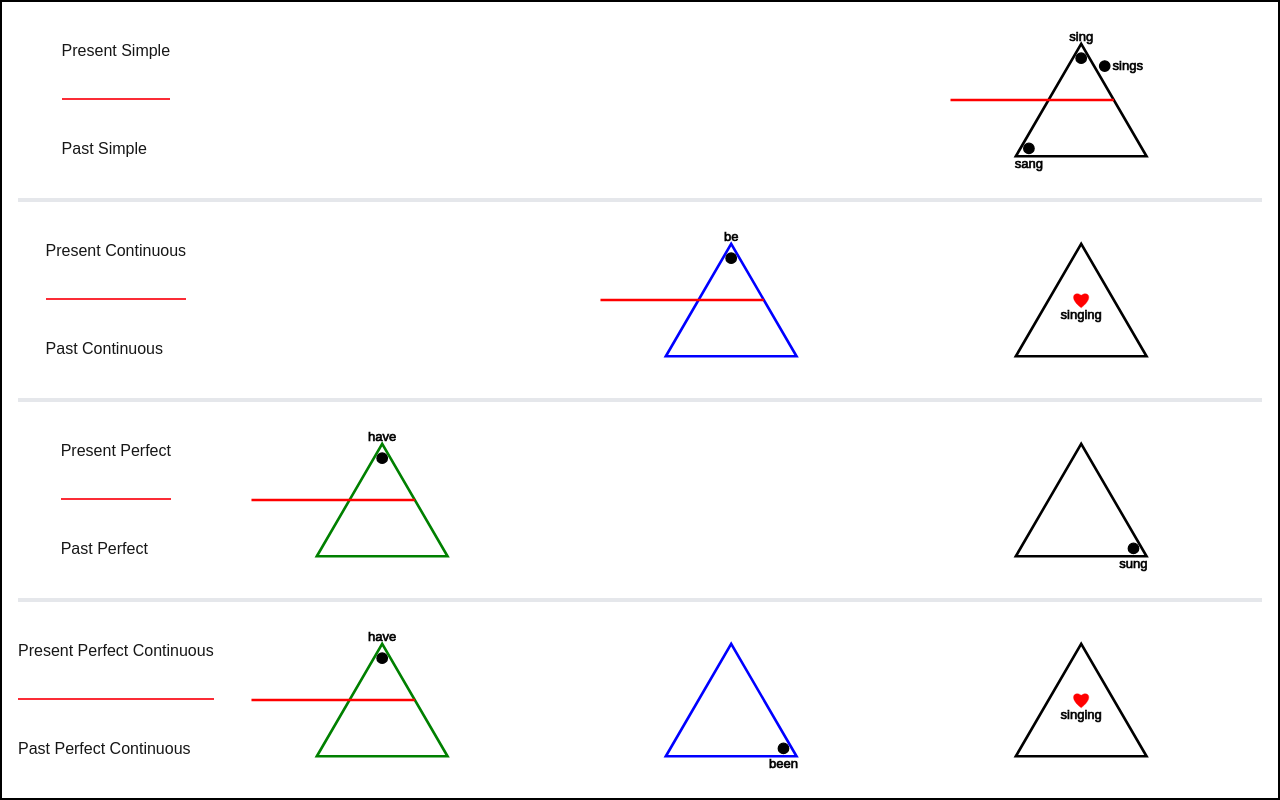
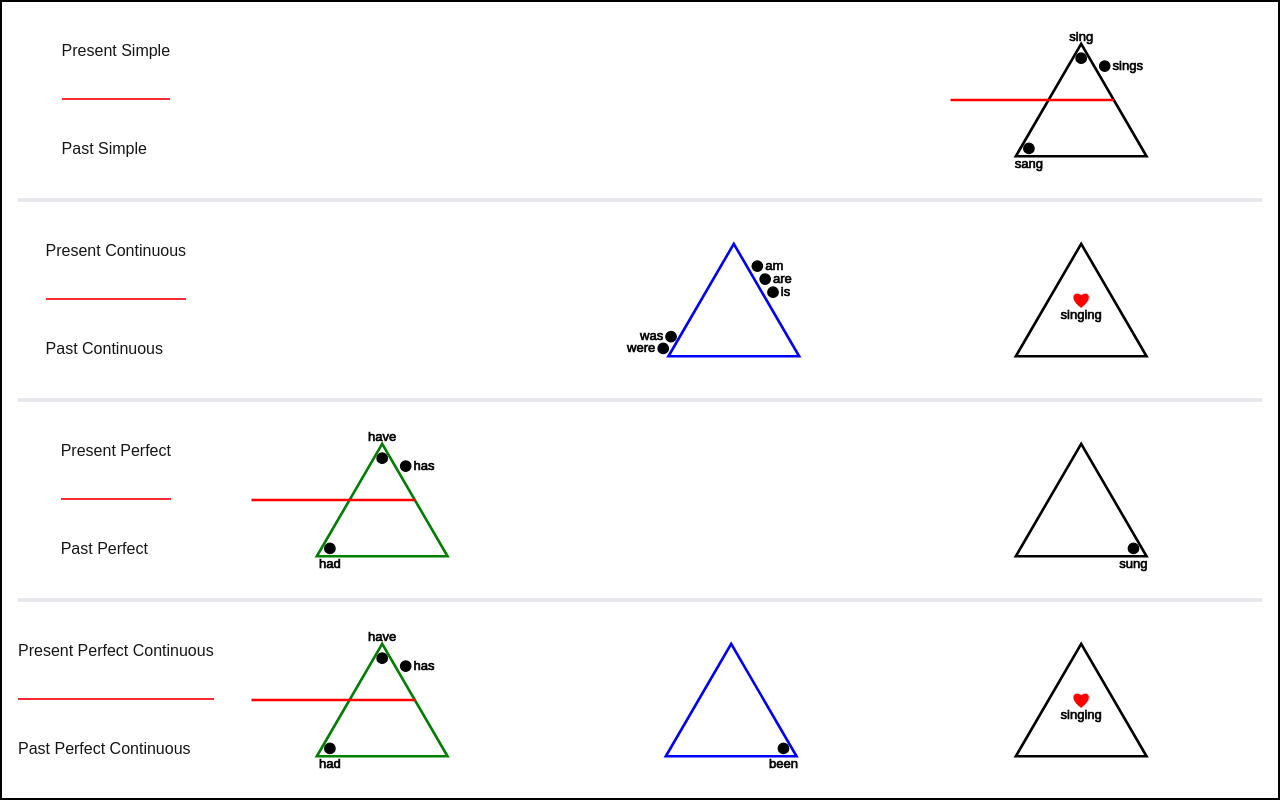
Before and after one commit to riwepo/grammar-triangles, a Next.js app: page /inflected-tenses in a window 1280 px wide. Built offline with nearby package versions, Linux system fonts and the light colour scheme.

Commit message:
need to-be for simple tense need more inflections for perfect tenses

```diff
--- a/src/components/inflected-tenses.jsx
+++ b/src/components/inflected-tenses.jsx
@@ -4,6 +4,7 @@ import { useState, useEffect } from "react";
 import { nanoid } from "nanoid";
 
 import BasicTriangle from "@/components/basic-triangle";
+import ToBeTriangle from "@/components/to-be-triangle";
 
 import { VERBS } from "@/lib/utils/words";
 
@@ -52,11 +53,18 @@ function TensesBlueprint({ bossVerb }) {
         <p className="row-start-5">Past Continuous</p>
       </div>
 
-      <BasicTriangle
+      <ToBeTriangle
         uuid={ids[1]}
         className="col-start-3 row-start-3"
         verbForms={VERBS.be}
-        visibility={{ head: true, tenseLine: true }}
+        visibility={{
+          am: true,
+          are: true,
+          is: true,
+          was: true,
+          were: true,
+          tenseLine: true,
+        }}
         colour="blue"
       />
       <BasicTriangle
@@ -79,7 +87,12 @@ function TensesBlueprint({ bossVerb }) {
         uuid={ids[3]}
         className="col-start-2 row-start-5"
         verbForms={VERBS.have}
-        visibility={{ head: true, tenseLine: true }}
+        visibility={{
+          head: true,
+          preterite: true,
+          thirdPersonSingular: true,
+          tenseLine: true,
+        }}
         colour="green"
       />
       <BasicTriangle
@@ -102,7 +115,12 @@ function TensesBlueprint({ bossVerb }) {
         uuid={ids[5]}
         className="col-start-2 row-start-7"
         verbForms={VERBS.have}
-        visibility={{ head: true, tenseLine: true }}
+        visibility={{
+          head: true,
+          preterite: true,
+          thirdPersonSingular: true,
+          tenseLine: true,
+        }}
         colour="green"
       />
       <BasicTriangle
```
